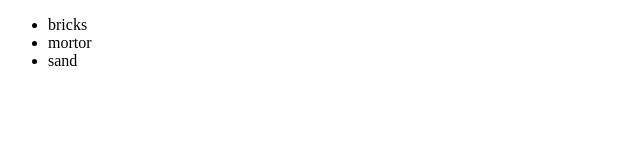
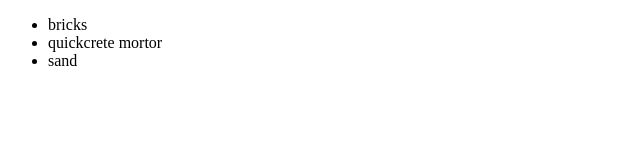
Before and after one commit to dereddyrachana/git-tutorial, a plain HTML site: page index.html in a window 1280 px wide. Shown: the full height of the page, 0-640 px from the left. Drawn offline with Linux system fonts and the light colour scheme.

Commit message:
more specification of mortor

```diff
--- a/index.html
+++ b/index.html
@@ -7,7 +7,7 @@
 	<div>
 		<ul>
 			<li>bricks</li>
-			<li>mortor</li>
+			<li>quickcrete mortor</li>
 			<li>sand</li>
 		</ul>
 	</div>
```
